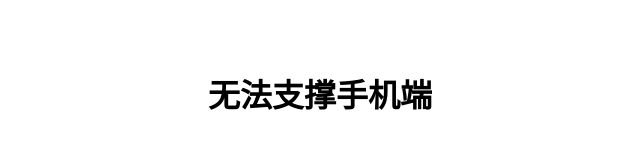
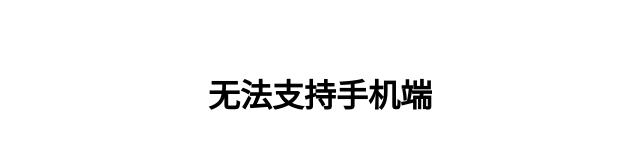
Before and after one commit to z1315830933/mtkoala, a plain HTML site: page mindex.html in a window 1280 px wide. Shown: the part 180-328 px from the top of the page, 320-960 px from the left. Drawn offline with Linux system fonts and the light colour scheme.

Commit message:
第二次

```diff
--- a/mindex.html
+++ b/mindex.html
@@ -18,6 +18,6 @@ h1{
 
 <body>
 
-<h1>无法支撑手机端</h1>
+<h1>无法支持手机端</h1>
 
 </body>
```
Also changed, not shown: 1 other file.
